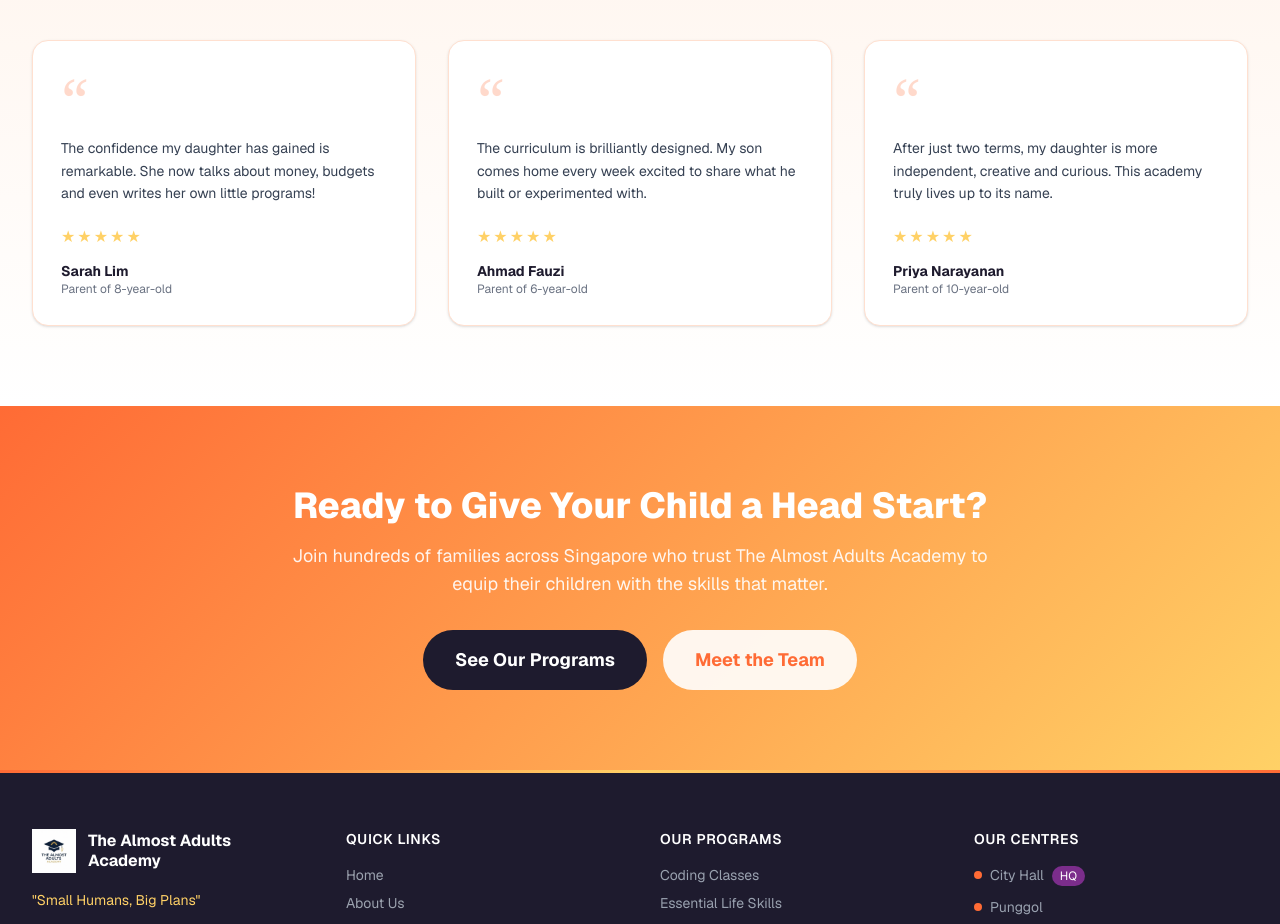
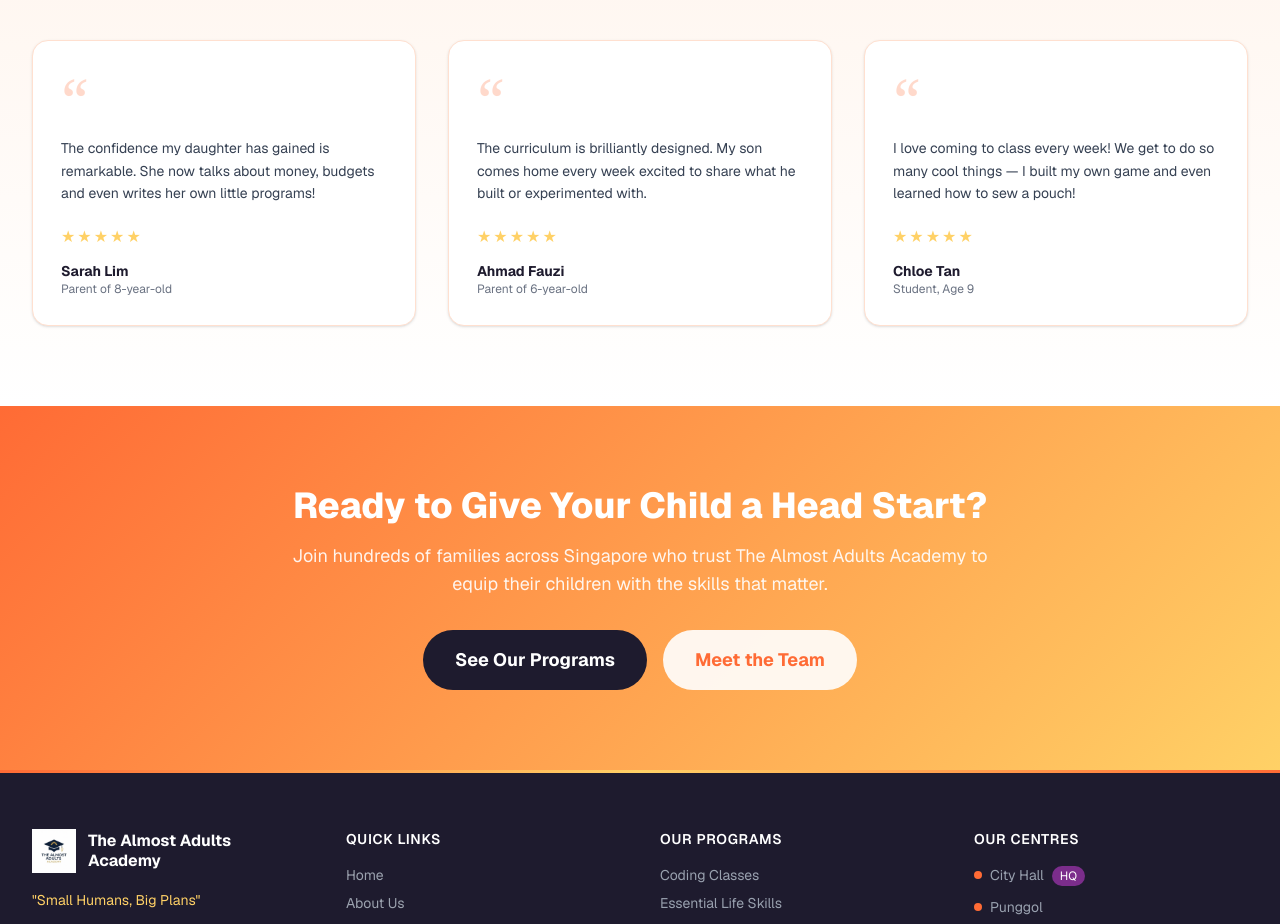
Before and after one commit to DamSamm/almostadultsacademy, a Next.js app: page / in a window 1280 px wide. Shown: the part 4320-5244 px from the top of the page. Built offline with nearby package versions, Linux system fonts and the light colour scheme; no server answers.

Commit message:
amended the testimonials and timetable schedule for saturday

```diff
--- a/app/page.tsx
+++ b/app/page.tsx
@@ -69,9 +69,9 @@ const testimonials = [
     stars: 5,
   },
   {
-    quote: "After just two terms, my daughter is more independent, creative and curious. This academy truly lives up to its name.",
-    name: "Priya Narayanan",
-    relation: "Parent of 10-year-old",
+    quote: "I love coming to class every week! We get to do so many cool things — I built my own game and even learned how to sew a pouch!",
+    name: "Chloe Tan",
+    relation: "Student, Age 9",
     stars: 5,
   },
 ];
--- a/app/timetable/page.tsx
+++ b/app/timetable/page.tsx
@@ -51,7 +51,7 @@ const schedule = [
     course: "Outdoor Classes",
     icon: "🌿",
     color: "#2d6a4f",
-    slots: ["3:00 pm – 4:00 pm"],
+    slots: ["3:00 pm – 4:00 pm", "5:00 pm – 6:00 pm"],
   },
 ];
 
@@ -102,7 +102,7 @@ export default function TimetablePage() {
               className="px-4 py-2 rounded-full text-sm font-semibold text-white"
               style={{ backgroundColor: "rgba(255,255,255,0.15)" }}
             >
-              📅 Saturday: Morning session only
+              📅 Saturday: Morning & afternoon sessions
             </span>
           </div>
         </div>
@@ -229,7 +229,7 @@ export default function TimetablePage() {
                 </table>
               </div>
               <p className="text-center text-xs text-gray-400 mt-4">
-                * Saturday Outdoor Classes run 3:00 pm – 4:00 pm only.
+                * Saturday Outdoor Classes run both the 3:00 pm and 5:00 pm sessions.
               </p>
             </>
           )}
@@ -282,7 +282,7 @@ export default function TimetablePage() {
                 </div>
               ))}
               <p className="text-center text-xs text-gray-400 pt-2">
-                * Saturday Outdoor Classes run 3:00 pm – 4:00 pm only.
+                * Saturday Outdoor Classes run both the 3:00 pm and 5:00 pm sessions.
               </p>
             </>
           )}
```
